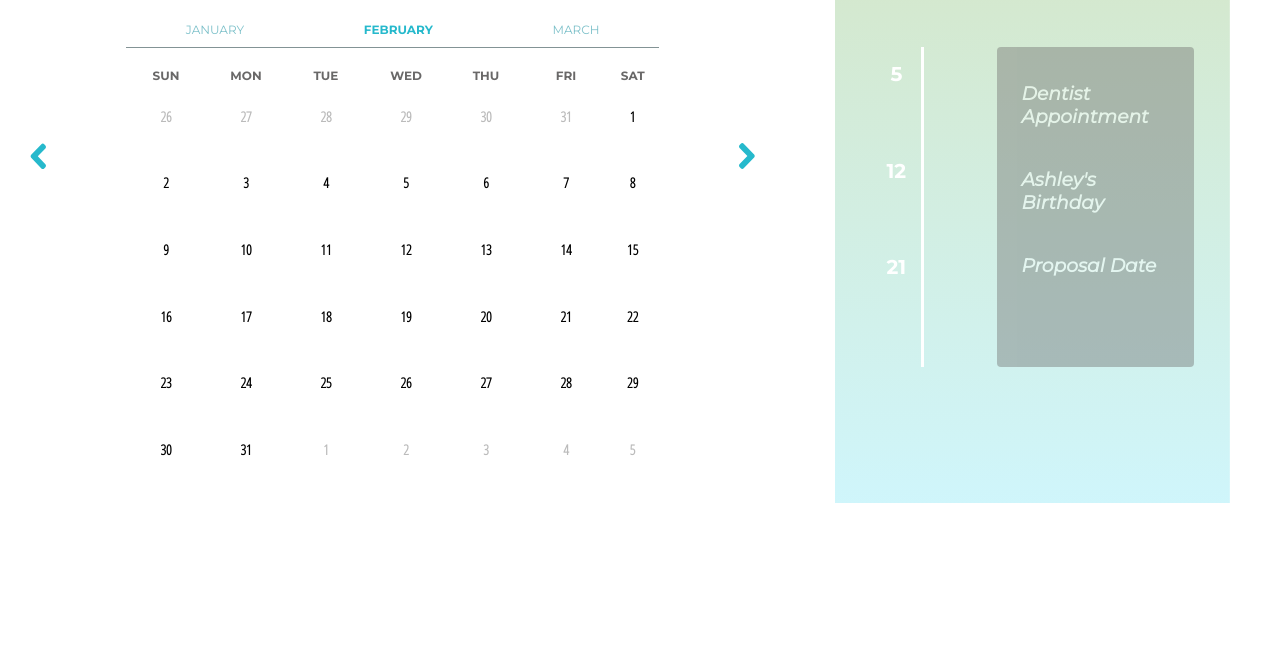
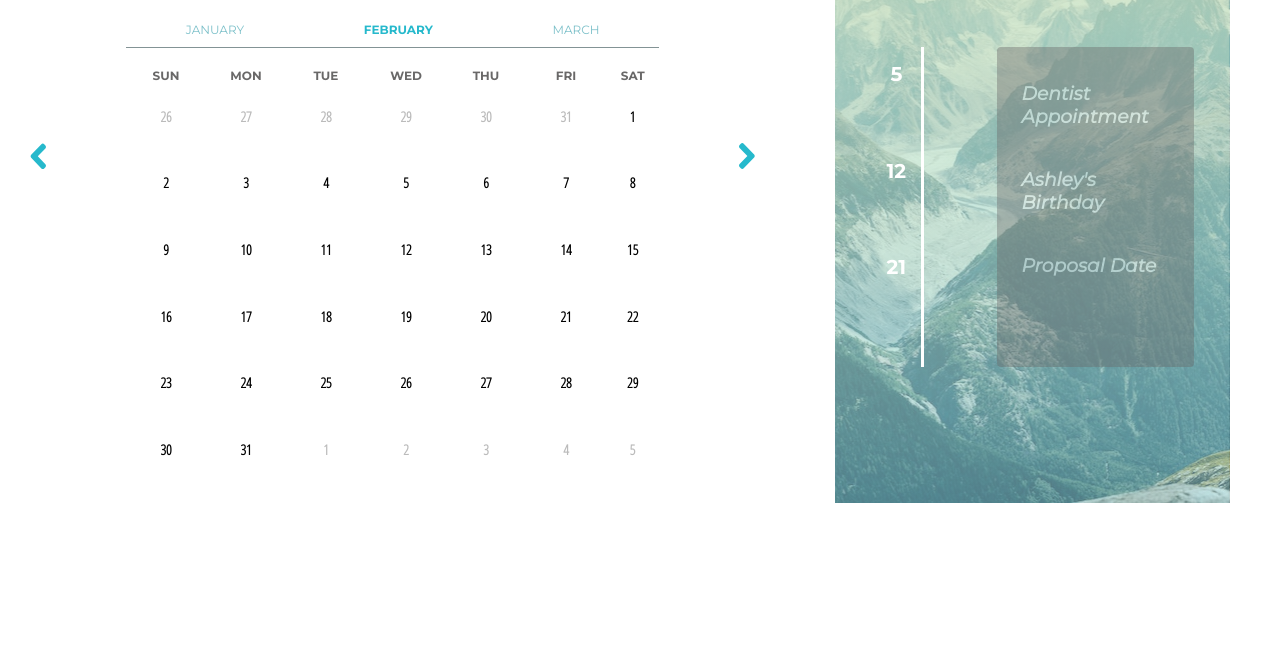
Before and after one commit to cgefx/eCalendar, a website: page index.html in a window 1280 px wide. Shown: the part 337-990 px from the top of the page. Drawn offline with nearby package versions, Linux system fonts and the light colour scheme; the site is published under a folder, as on GitHub Pages, so addresses that start at the root find nothing.

Commit message:
fix img path bug

```diff
--- a/css/styles.css
+++ b/css/styles.css
@@ -167,7 +167,7 @@ h2 {
       rgba(209, 226, 188, 0.9) 0%,
       rgba(160, 236, 247, 0.5)
     ),
-    url(/images/mountain650x400.jpg);
+    url(../images/mountain650x400.jpg);
   background-size: cover;
   background-repeat: no-repeat;
   background-position: center;
```
